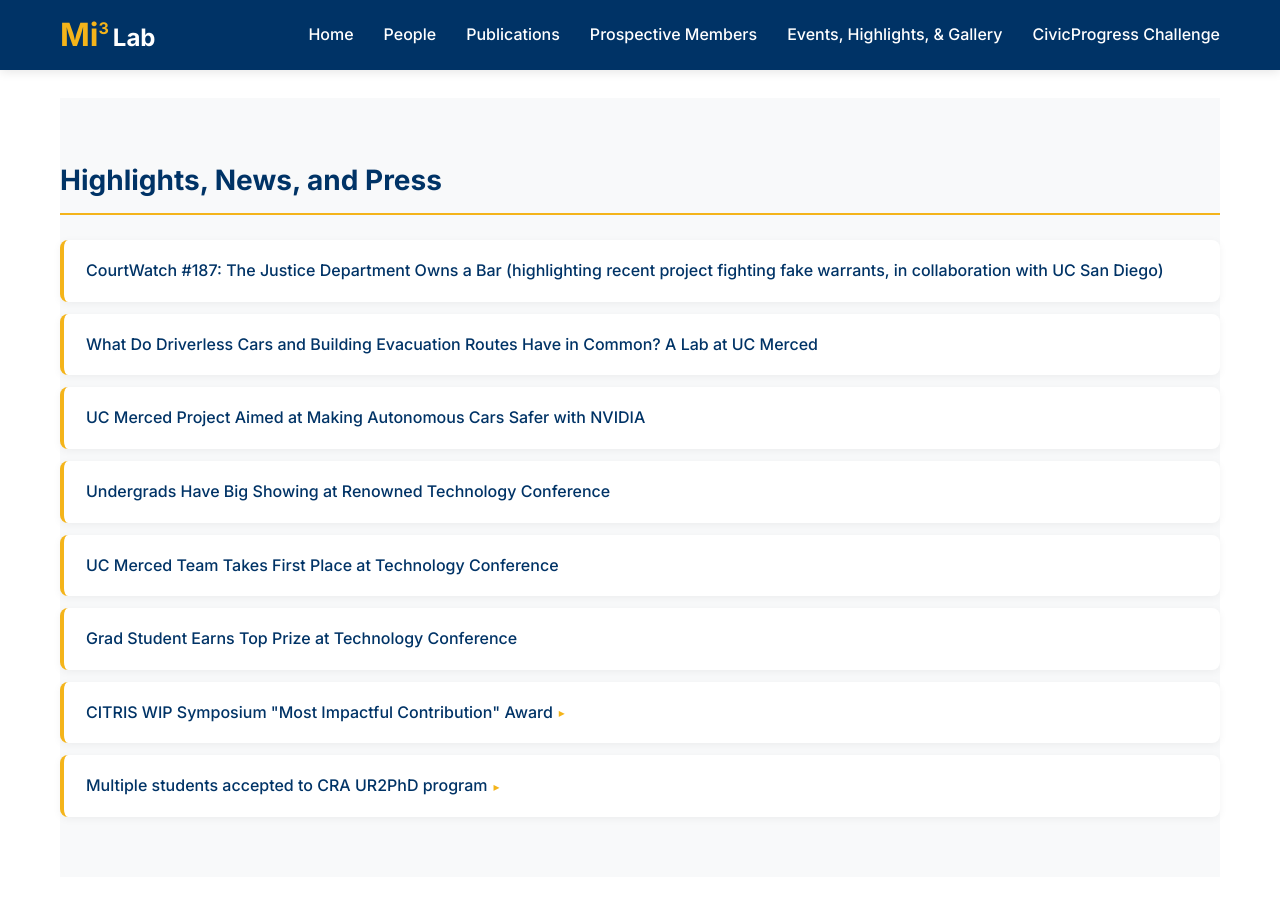
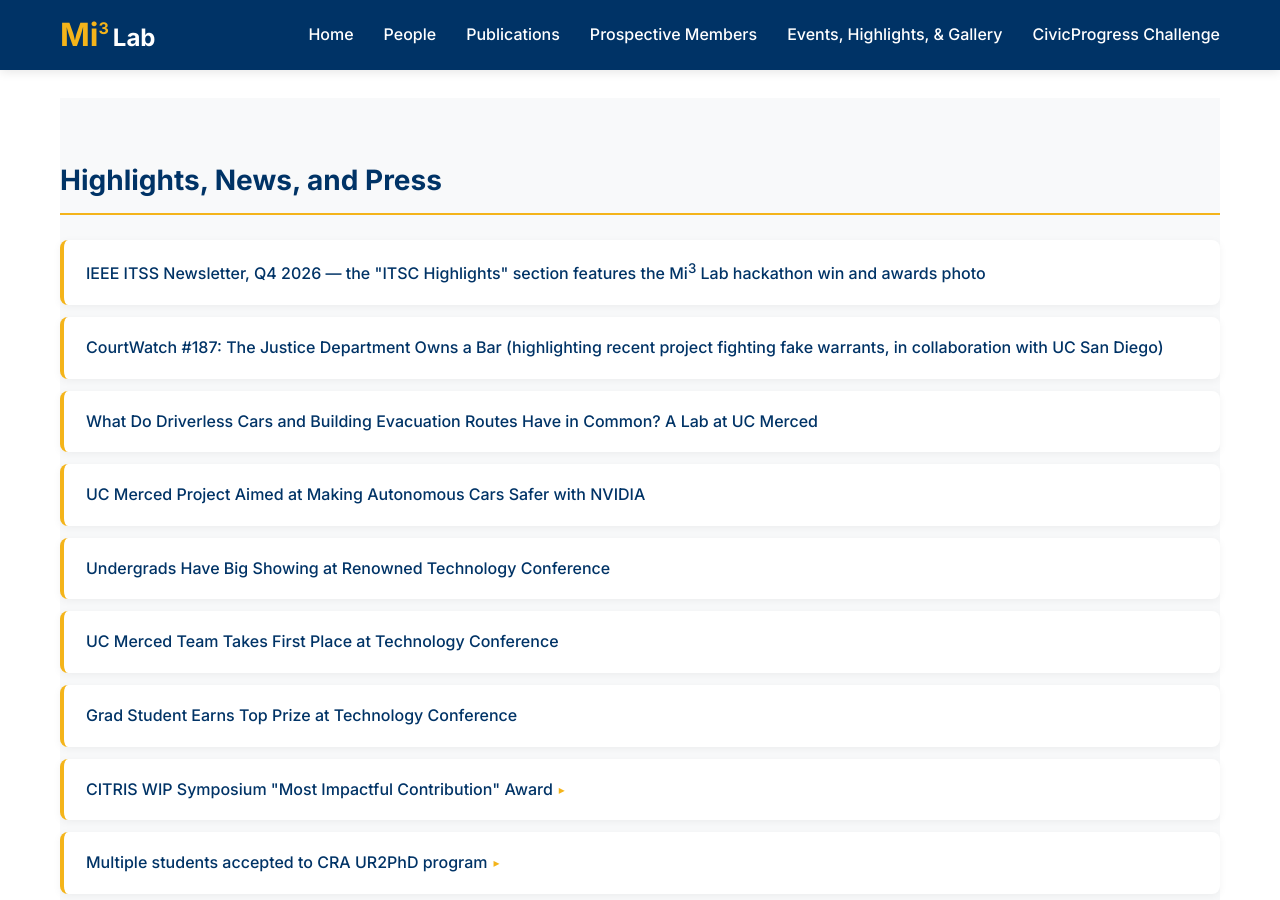
Before and after one commit to Mi3-Lab/mi3-lab.github.io, a Jekyll site: the page built from gallery.html, in a window 1280 px wide and 900 px high, scrolled down 2084 px. Built offline with Jekyll 4.4.1, drawn with Linux system fonts in a browser that asks for light colours.

Commit message:
Gallery: add IEEE ITSS Newsletter Q4 2026 to Highlights
Co-Authored-By: Claude Opus 4.7 <noreply@anthropic.com>

```diff
--- a/gallery.html
+++ b/gallery.html
@@ -93,6 +93,7 @@ title: Events, Highlights, & Gallery
   <section class="highlights-page-section">
     <h2>Highlights, News, and Press</h2>
     <ul class="highlights-list horizontal">
+      <li><a href="https://engage.ieee.org/ITSS-Newsetter-Q4-2026.html">IEEE ITSS Newsletter, Q4 2026</a> &mdash; the "ITSC Highlights" section features the Mi<sup>3</sup> Lab hackathon win and awards photo</li>
       <li><a href="https://www.courtwatch.news/p/187-the-justice-department-owns-a-bar">CourtWatch #187: The Justice Department Owns a Bar</a> (highlighting recent project fighting fake warrants, in collaboration with UC San Diego)</li>
       <li><a href="https://news.ucmerced.edu/news/2026/what-do-driverless-cars-and-building-evacuation-routes-have-common-lab-uc-merced">What Do Driverless Cars and Building Evacuation Routes Have in Common? A Lab at UC Merced</a></li>
       <li><a href="https://news.ucmerced.edu/news/2026/uc-merced-project-aimed-making-autonomous-cars-safer-nvdia">UC Merced Project Aimed at Making Autonomous Cars Safer with NVIDIA</a></li>
```
